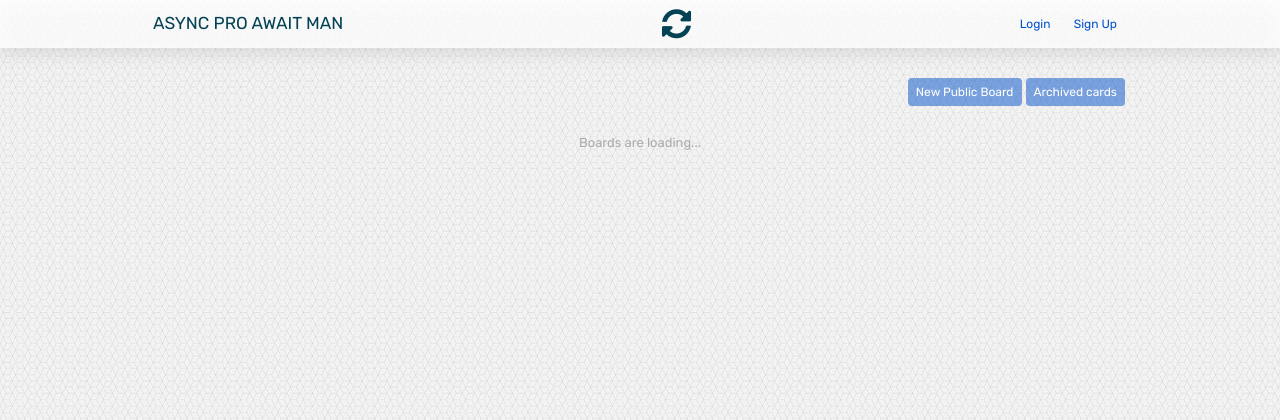
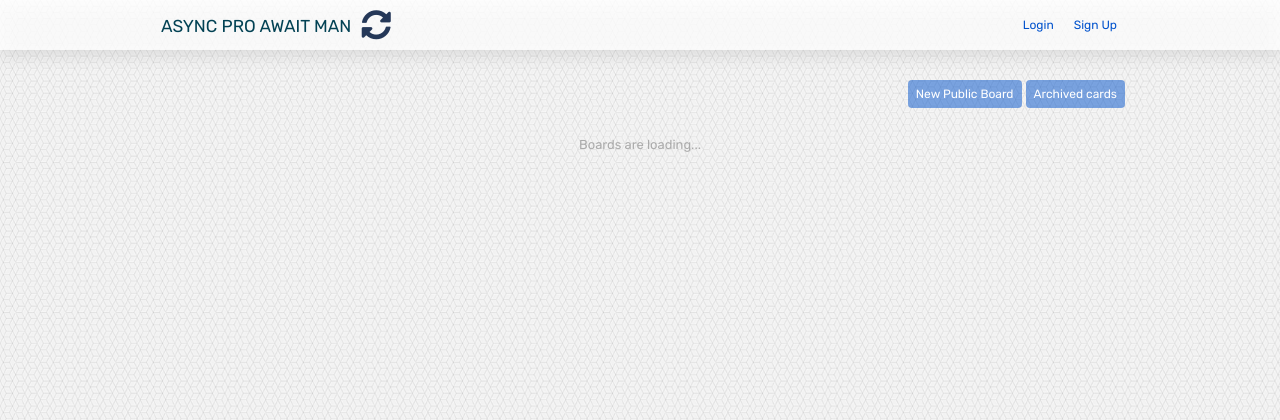
Before and after one commit to CodecoolGlobal/proman-2-python-NorbertRuff, a Flask app: page / in a window 1280 px wide. Shown: the top 420 px of the page. Run offline with Flask 2, Linux system fonts and the light colour scheme; data that the repository does not hold is empty; parts of the project's set-up code (start-up, migrations or seed data) failed here and were passed over; some libraries are stand-ins or nearby versions.

Commit message:
[ADD] implemented sync function

```diff
--- a/main.py
+++ b/main.py
@@ -2,7 +2,6 @@ from flask_socketio import SocketIO, emit, send
 from flask import Flask, render_template, redirect, url_for, session, request, jsonify, flash
 from util import json_response
 import password_hasher
-import time
 import data_handler
 
 app = Flask(__name__)
@@ -294,9 +293,9 @@ def restore_card():
 def main():
     socketio.run(app, debug=True)
     # app.run(debug=True)
-    # # Serving the favicon
-    # with app.app_context():
-    #     app.add_url_rule('/favicon.ico', redirect_to=url_for('static', filename='favicon/favicon.ico'))
+    # Serving the favicon
+    with app.app_context():
+        app.add_url_rule('/favicon.ico', redirect_to=url_for('static', filename='favicon/favicon.ico'))
 
 
 if __name__ == '__main__':
--- a/static/css/header.css
+++ b/static/css/header.css
@@ -3,7 +3,7 @@
 }
 
 .nav {
-    box-sizing: border;
+    box-sizing: border-box;
     width: 100%;
     background-color: rgba(255, 255, 255, 0.8);
     position: relative;
@@ -11,12 +11,13 @@
     filter: drop-shadow(0 2mm 2mm rgba(0, 0, 0, 0.1));
     display: flex;
     justify-content: center;
+
 }
 .fa-sync-alt{
     font-size: 30px;
 }
 .synchronizing{
-    animation: rotate 1s ease-in-out 4 both;
+    animation: rotate 1s ease-in-out infinite both;
 }
 @keyframes rotate{
   0% {
@@ -35,7 +36,7 @@
     padding: 0 25px;
 }
 
-.nav > .nav-title {
+.nav-container> .nav-title {
     display: flex;
     align-items: center;
     font-size: 22px;
@@ -44,8 +45,10 @@
     height: 50px;
     vertical-align: center;
 }
-
-.nav > .nav-links {
+.fa-sync-alt{
+    margin-left: 10px;
+}
+.nav-container> .nav-links {
   display: flex;
   float: right;
   font-size: 14px;
--- a/static/js/dom.js
+++ b/static/js/dom.js
@@ -1,5 +1,6 @@
 // It uses data_handler.js to visualize elements
 import { dataHandler } from "./data_handler.js";
+
 const io = window.io;
 const socket = io();
 
@@ -27,7 +28,7 @@ export let dom = {
     },
     initSyncListener: function (event){
             socket.on('sync_event', function() {
-                console.log('sync request received')
+                console.log('sync request received syncing')
                 dom.loadBoards();
             });
     },
@@ -146,7 +147,7 @@ export let dom = {
             dom.setArchiveListener();
             dom.initArchivedCardsButton();
             dom.initStatusDeleteBTN();
-            setTimeout(function(){ document.querySelector('.fa-sync-alt').classList.remove('synchronizing') }, 2000);
+            setTimeout(function(){ document.querySelector('.fa-sync-alt').classList.remove('synchronizing') }, 1000);
         })
 
     },
--- a/templates/--header.html
+++ b/templates/--header.html
@@ -2,10 +2,11 @@
     <div class="nav-container">
 
         <div class="nav-title">
-          <span class="page-title"><a href="/">ASYNC PRO AWAIT MAN</a></span>
+          <span class="page-title"><a href="/" class="page-title">ASYNC PRO AWAIT MAN</a>      </span><i class="fas fa-sync-alt" title="Refresh data"></i>
         </div>
-        <div class="nav-refresh"><i class="fas fa-sync-alt" title="Refresh data"></i></div>
         <div class="nav-links">
+
+
           <button id="login" class="button-pure">Login</button>
           <button id="sign-up" class="button-pure">Sign Up</button>
           <a href="/logout"><button id="logout" class="button-pure">Logout</button></a>
```
Also changed, not shown: requirements.txt (+7 -0 lines).
